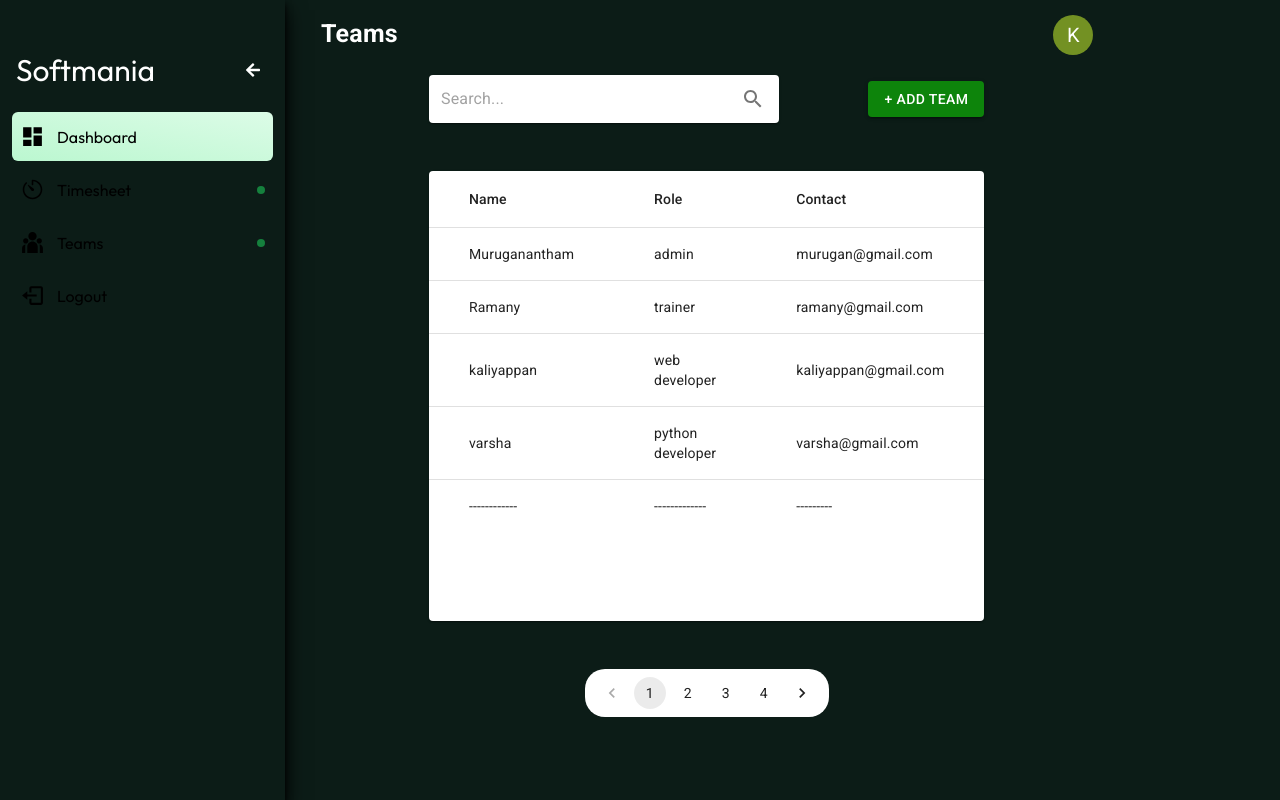
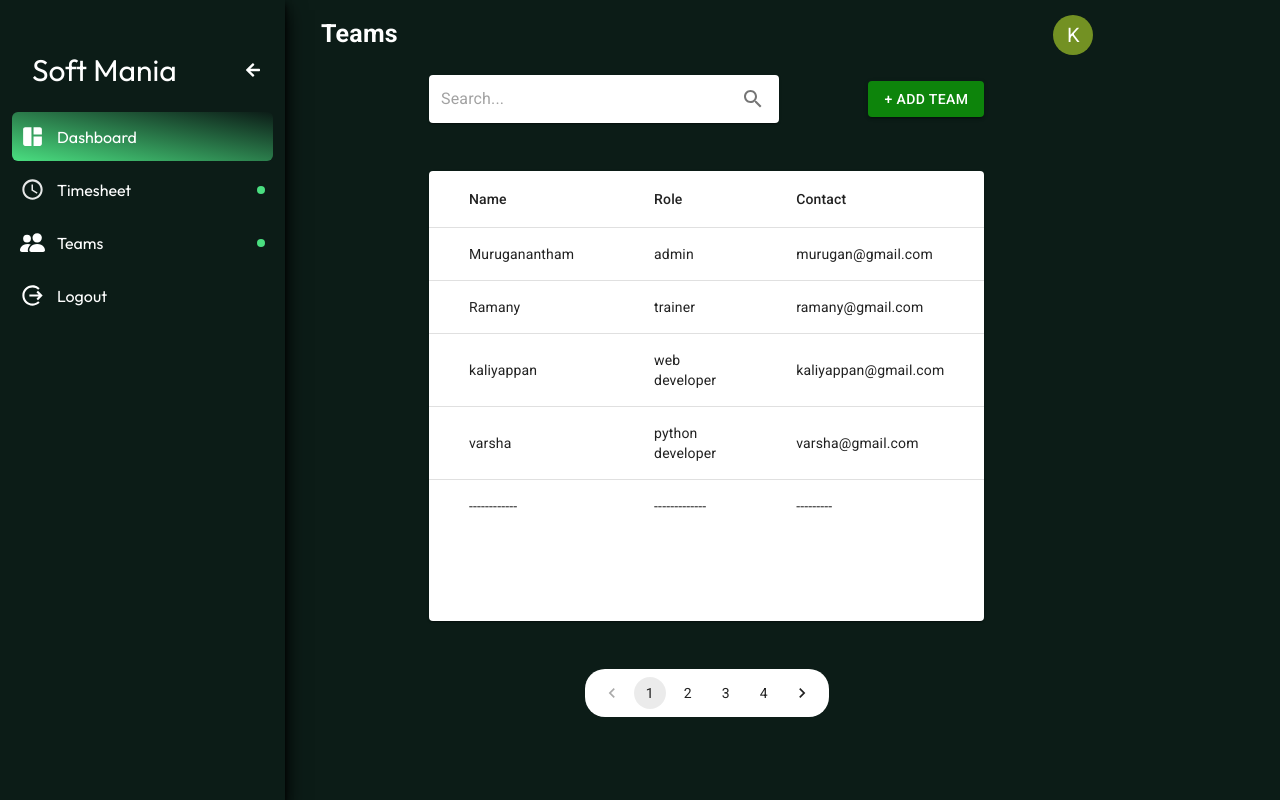
Before and after one commit to Kaliyappan1/Timesheet-Application-to-softmania, a React (Vite) app: page /admin-Teams in a window 1280 px wide. Built offline with nearby package versions, Linux system fonts and the light colour scheme.

Commit message:
sidebar text color change and transition add

```diff
--- a/src/assets/styles/Sidebar.css
+++ /dev/null
@@ -1,4 +0,0 @@
-.sidebar{
-   background: #21472200;
-   border-radius: 20px 20px;
-}
--- a/src/scenes/global/Sidebar.jsx
+++ b/src/scenes/global/Sidebar.jsx
@@ -1,63 +1,69 @@
-import { createContext, useState, useContext } from "react";
-import { BiLogOut } from "react-icons/bi";
+import { createContext, useState } from "react";
 import { FaArrowLeft, FaArrowRight } from "react-icons/fa";
-import { MdDashboard } from "react-icons/md";
-import { IoIosTimer } from "react-icons/io";
-import { RiTeamFill } from "react-icons/ri";
+import { MdSpaceDashboard } from "react-icons/md";
+import { IoMdLogOut, IoMdTime } from "react-icons/io";
 import { Link } from "react-router-dom";
+import { BsFillPeopleFill } from "react-icons/bs";
 
 const SidebarContext = createContext();
 
 function AdminSidebar({ children }) {
   const [collapsed, setCollapsed] = useState(true);
   const [activeIndex, setActiveIndex] = useState(0);
-  const [ sidebarItems, setSidebarItems] = useState([
-
+  const [sidebarItems, setSidebarItems] = useState([
     {
-      icon: <MdDashboard size={25} />,
+      icon: <MdSpaceDashboard size={25} />,
       text: "Dashboard",
-      route: '/admin-Dashboard',
+      route: "/admin-Dashboard",
       alert: false,
     },
     {
-      icon: <IoIosTimer size={25} />,
+      icon: <IoMdTime size={25} />,
       text: "Timesheet",
-      route: '/admin-Timesheets',
+      route: "/admin-Timesheets",
       alert: true,
     },
     {
-      icon: <RiTeamFill size={25} />,
+      icon: <BsFillPeopleFill size={25} />,
       text: "Teams",
-      route: '/admin-Teams',
+      route: "/admin-Teams",
       alert: true,
     },
     {
-      icon: <BiLogOut size={25} />,
+      icon: <IoMdLogOut size={25} />,
       text: "Logout",
-      route: '/logout',
+      route: "/logout",
       alert: false,
     },
-  ])
+  ]);
 
   const handleItemClick = (index) => {
     setActiveIndex(index);
-    setSidebarItems((prevItems) => prevItems.map((item, i) =>
-    i === index ? { ...item, alert: false} : item));
-  }
-
+    setSidebarItems((prevItems) =>
+      prevItems.map((item, i) =>
+        i === index ? { ...item, alert: false } : item
+      )
+    );
+  };
 
   return (
     <>
       <aside className="  relative">
-        <nav className="h-full  flex flex-col b shadow-lg" style={{ top: '30px', boxShadow: '0 4px 6px black, 0 10px 20px black'}}>
+        <nav
+          className="h-full flex flex-col b shadow-lg"
+          style={{
+            top: "30px",
+            boxShadow: "0 4px 6px black, 0 10px 20px black",
+          }}
+        >
           <div className="p-4 mt-9 pb-3 flex justify-between items-center">
-            <h1
-              className={`overflow-hidden transition-all ${
-                collapsed ? "text-3xl flex justify-center" : "w-0"
-              }`}
+            <h2
+              className={`overflow-hidden first-letter:size-1 transition-all ${
+                collapsed ? "text-3xl flex justify-center px-4" : "w-0 "
+              } transition-all duration-300`}
             >
-              Softmania
-            </h1>
+              Soft Mania
+            </h2>
             <button
               onClick={() => setCollapsed((col) => !col)}
               className="p-2 rounded-lg"
@@ -73,14 +79,14 @@ function AdminSidebar({ children }) {
                   onClick={() => handleItemClick(index)}
                   className={`relative flex items-center py-3 px-2 my-1 font-medium rounded-md cursor-pointer transition-colors group ${
                     activeIndex === index
-                      ? "bg-gradient-to-tr from-green-200 to-green-100 text-black"
-                      : "hover:bg-green-400/25 text-gray-300"
-                  }`}
+                      ? "bg-gradient-to-tr from-green-400 to-green-6 text-white"
+                      : "hover:bg-gradient-to-tr  from-green-400/20 to-green-1 text-gray-300"
+                  } transition-all duration-300`}
                 >
-                  <Link to={item.route} className="flex items-center w-full">
+                  <Link to={item.route} className="flex items-center w-full text-white">
                     {item.icon}
                     <span
-                    className={`overflow-hidden transition-all ${
+                      className={`overflow-hidden transition-all text-white ${
                         collapsed ? "w-52 ml-3" : "w-0"
                       }`}
                     >
@@ -88,7 +94,7 @@ function AdminSidebar({ children }) {
                     </span>
                     {item.alert && (
                       <div
-                      className={`absolute right-2 w-2 h-2 rounded bg-green-700 ${
+                        className={`absolute right-2 w-2 h-2 rounded bg-green-400 ${
                           collapsed ? "" : "top-2"
                         }`}
                       ></div>
@@ -97,7 +103,7 @@ function AdminSidebar({ children }) {
 
                   {!collapsed && (
                     <div
-                      className={`absolute left-full rounded-md px-2 py-1 ml-6 bg-green-100 text-green-800 text-sm invisible opacity-20 -translate-x-3 transition-all group-hover:visible group-hover:opacity-100 group-hover:translate-x-0`}
+                      className={`absolute left-full rounded-md px-2 py-1 ml-6 bg-green-100 text-black text-sm invisible opacity-20 -translate-x-3 transition-all group-hover:visible group-hover:opacity-100 group-hover:translate-x-0`}
                     >
                       {item.text}
                     </div>
```
Lines whose indentation alone changed are shown as unchanged.
